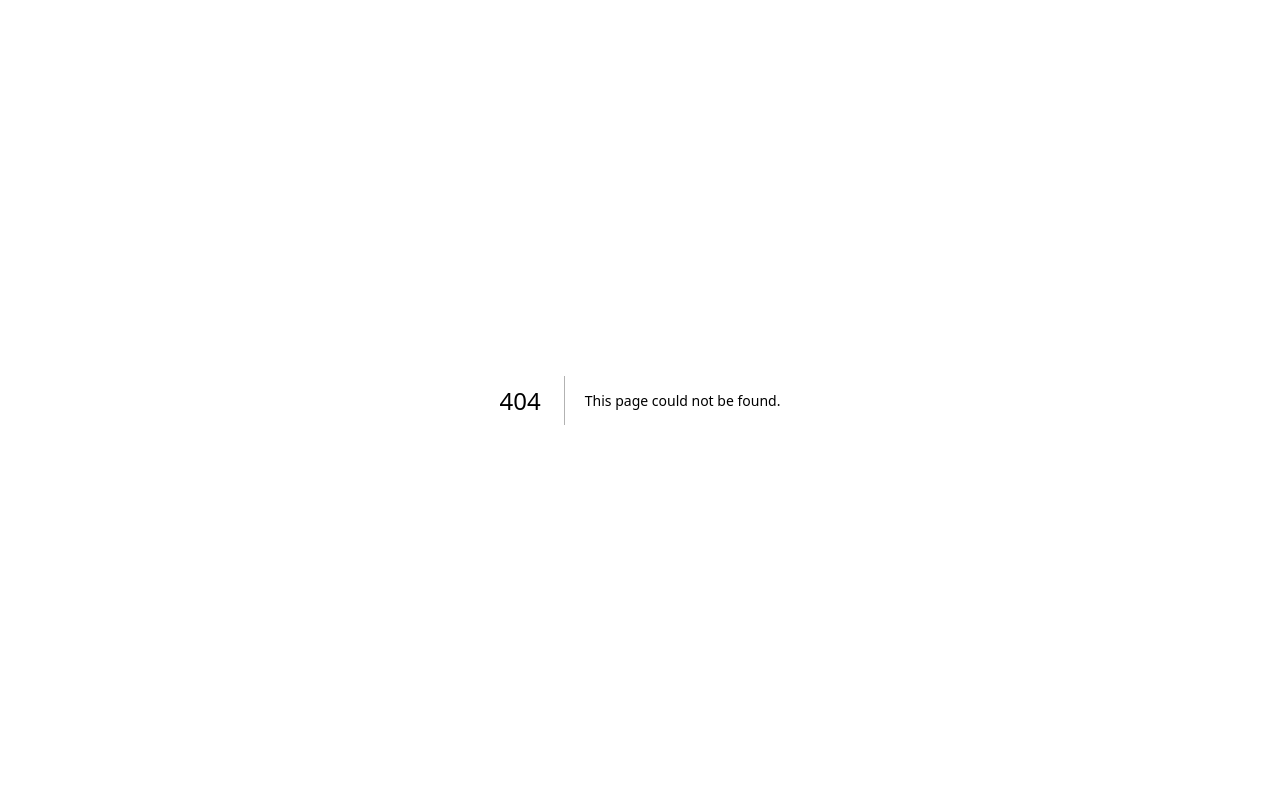
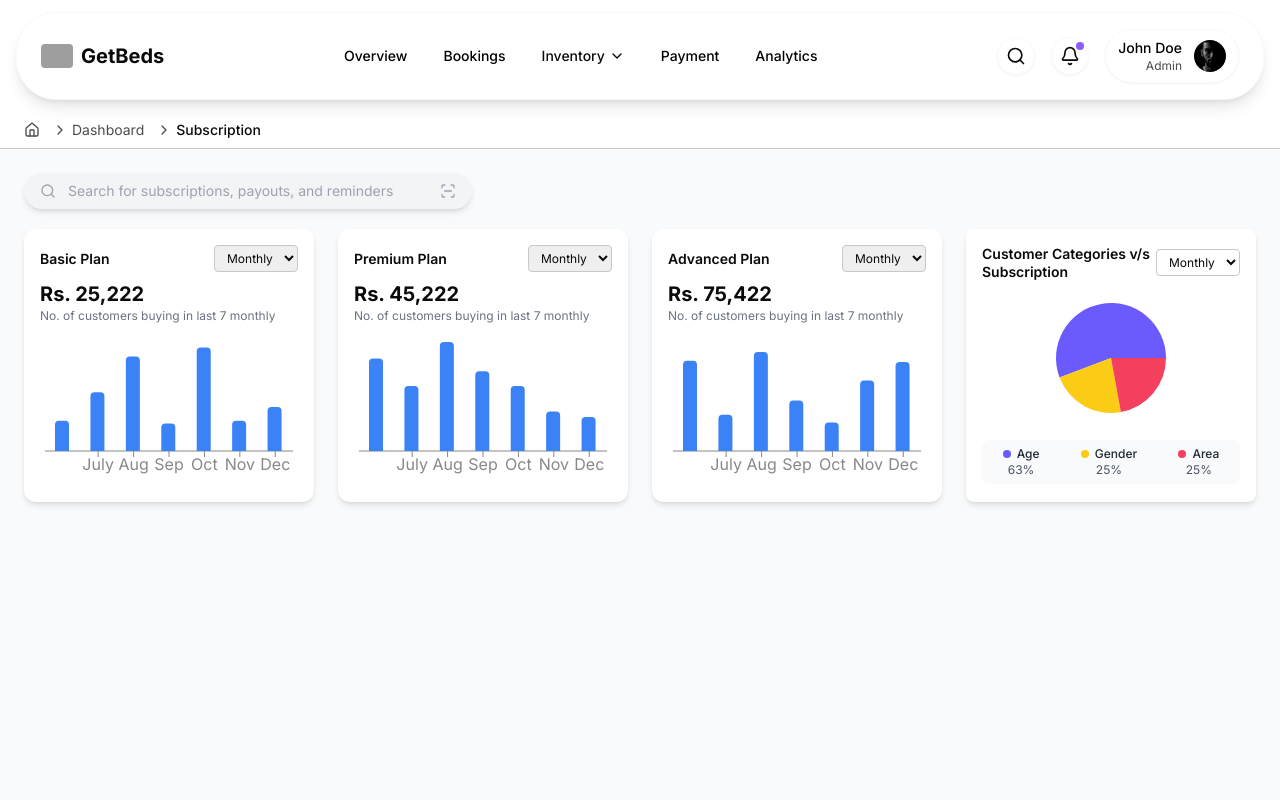
Before and after one commit to Sunil-jangid/getbeds-admin, a Next.js app: page /dashboard/subscription in a window 1280 px wide. Before the commit this address had no page. Shown: the top 800 px of the page. Built offline with nearby package versions, Linux system fonts and the light colour scheme; grey boxes are pictures that could not be loaded.

Commit message:
subscription page

```diff
--- /dev/null
+++ b/src/app/dashboard/subscription/page.tsx
@@ -0,0 +1,182 @@
+'use client';
+import React, { useState } from 'react';
+import {
+  BarChart, Bar, XAxis, YAxis, Tooltip, ResponsiveContainer,
+  PieChart, Pie, Cell, Legend,
+} from 'recharts';
+import { Search, ScanLine } from 'lucide-react';
+
+const timeFrames = ['Weekly', 'Monthly', 'Yearly'] as const;
+type TimeFrame = typeof timeFrames[number];
+const allData = {
+  Daily: [
+    { name: "Age", value: 45 },
+    { name: "Gender", value: 30 },
+    { name: "Area", value: 25 },
+  ],
+  Monthly: [
+    { name: "Age", value: 63 },
+    { name: "Gender", value: 25 },
+    { name: "Area", value: 25 },
+  ],
+  Yearly: [
+    { name: "Age", value: 70 },
+    { name: "Gender", value: 20 },
+    { name: "Area", value: 10 },
+  ],
+};
+
+const COLORS = ["#6B5BFF", "#FACC15", "#F43F5E"]; // Purple, Yellow, Red
+
+const getLabels = (type: TimeFrame) => {
+  if (type === 'Weekly') return ['Mon', 'Tue', 'Wed', 'Thu', 'Fri', 'Sat'];
+  if (type === 'Yearly') return ['2018', '2019', '2020', '2021', '2022', '2023', '2024'];
+  return ['June', 'July', 'Aug', 'Sep', 'Oct', 'Nov', 'Dec'];
+};
+
+
+const generateData = (labels: string[]) =>
+  labels.map((label) => ({
+    name: label,
+    value: Math.floor(Math.random() * 100) + 20,
+  }));
+
+
+const pieData = [
+  { name: 'Age', value: 63 },
+  { name: 'Gender', value: 25 },
+  { name: 'Area', value: 25 },
+];
+
+const Dashboard = () => {
+  const [timeframeBasic, setTimeframeBasic] = useState<TimeFrame>('Monthly');
+  const [timeframePremium, setTimeframePremium] = useState<TimeFrame>('Monthly');
+  const [timeframeAdvanced, setTimeframeAdvanced] = useState<TimeFrame>('Monthly');
+  const [timeframePie, setTimeframePie] = useState<TimeFrame>('Monthly');
+
+  const [dataBasic, setDataBasic] = useState(generateData(getLabels('Monthly')));
+  const [dataPremium, setDataPremium] = useState(generateData(getLabels('Monthly')));
+  const [dataAdvanced, setDataAdvanced] = useState(generateData(getLabels('Monthly')));
+
+  const handleChange = (plan: 'basic' | 'premium' | 'advanced', newTimeframe: TimeFrame) => {
+    const labels = getLabels(newTimeframe);
+    const newData = generateData(labels);
+
+    if (plan === 'basic') {
+      setTimeframeBasic(newTimeframe);
+      setDataBasic(newData);
+    } else if (plan === 'premium') {
+      setTimeframePremium(newTimeframe);
+      setDataPremium(newData);
+    } else if (plan === 'advanced') {
+      setTimeframeAdvanced(newTimeframe);
+      setDataAdvanced(newData);
+    }
+  };
+
+  const renderBarCard = (
+    title: string,
+    amount: number,
+    timeframe: TimeFrame,
+    onChange: (newTime: TimeFrame) => void,
+    data: any[]
+  ) => (
+    <div className="bg-white rounded-xl p-4 shadow-md w-full max-w-xs">
+      <div className="flex justify-between items-center mb-2">
+        <h2 className="text-sm font-semibold">{title}</h2>
+        <select
+          className="text-xs border rounded px-2 py-1 cursor-pointer"
+          value={timeframe}
+          onChange={(e) => onChange(e.target.value as TimeFrame)}
+        >
+          {timeFrames.map((tf) => (
+            <option key={tf} value={tf}>{tf}</option>
+          ))}
+        </select>
+      </div>
+      <div className="text-xl font-bold">Rs. {amount.toLocaleString()}</div>
+      <div className="text-xs text-gray-500 mb-3">
+        No. of customers buying in last 7 {timeframe.toLowerCase()}
+      </div>
+      <ResponsiveContainer width="100%" height={150}>
+        <BarChart data={data} barSize={14}>
+          <XAxis dataKey="name" stroke="#888" />
+          <YAxis hide />
+          <Tooltip />
+          <Bar dataKey="value" fill="#3b82f6" radius={[4, 4, 0, 0]} />
+        </BarChart>
+      </ResponsiveContainer>
+    </div>
+  );
+  const [selectedRange, setSelectedRange] = useState<"Daily" | "Monthly" | "Yearly">("Monthly");
+  const data = allData[selectedRange];
+  return (
+    <div className="p-6 bg-gray-50 min-h-screen">
+        <div className="mb-5 flex items-center bg-gray-100 rounded-full px-4 py-2 w-full max-w-md shadow-md">
+      <Search className="w-4 h-4 text-gray-400" />
+      <input
+        type="text"
+        placeholder="Search for subscriptions, payouts, and reminders"
+        className="flex-grow px-3 text-sm text-gray-700 bg-transparent outline-none placeholder-gray-400"
+      />
+      <ScanLine className="w-4 h-4 text-gray-400" />
+    </div>
+      <div className="grid grid-cols-1 md:grid-cols-4 gap-6">
+        {renderBarCard('Basic Plan', 25222, timeframeBasic, (t) => handleChange('basic', t), dataBasic)}
+        {renderBarCard('Premium Plan', 45222, timeframePremium, (t) => handleChange('premium', t), dataPremium)}
+        {renderBarCard('Advanced Plan', 75422, timeframeAdvanced, (t) => handleChange('advanced', t), dataAdvanced)}
+
+        {/* Pie Chart */}
+        <div className="bg-white rounded-lg shadow-md p-4 w-full max-w-xs">
+  <div className="flex justify-between items-center mb-2">
+    <h2 className="text-sm font-semibold leading-tight">Customer Categories v/s Subscription</h2>
+    <select
+      className="bg-transparent text-xs border rounded px-2 py-1 outline-none cursor-pointer"
+      value={selectedRange}
+      onChange={(e) => setSelectedRange(e.target.value as "Daily" | "Monthly" | "Yearly")}
+    >
+      <option value="Daily">Daily</option>
+      <option value="Monthly">Monthly</option>
+      <option value="Yearly">Yearly</option>
+    </select>
+  </div>
+
+  <ResponsiveContainer width="100%" height={140}>
+    <PieChart>
+      <Pie
+        data={data}
+        cx="50%"
+        cy="50%"
+        outerRadius={55}
+        dataKey="value"
+        stroke="none"
+      >
+        {data.map((entry, index) => (
+          <Cell key={`cell-${index}`} fill={COLORS[index % COLORS.length]} />
+        ))}
+      </Pie>
+    </PieChart>
+  </ResponsiveContainer>
+
+  <div className="flex justify-around mt-3 bg-gray-50 rounded-lg py-1.5">
+    {data.map((item, index) => (
+      <div key={item.name} className="text-center">
+        <div className="flex items-center justify-center gap-1.5">
+          <span
+            className="inline-block w-2 h-2 rounded-full"
+            style={{ backgroundColor: COLORS[index] }}
+          ></span>
+          <span className="text-xs font-medium text-gray-800">{item.name}</span>
+        </div>
+        <p className="text-xs text-gray-600">{item.value}%</p>
+      </div>
+    ))}
+  </div>
+</div>
+
+      </div>
+    </div>
+  );
+};
+
+export default Dashboard;
--- a/src/components/dashboard/navbar.tsx
+++ b/src/components/dashboard/navbar.tsx
@@ -35,7 +35,7 @@ export function DashboardNavbar() {
   { name: 'Profile', href: '/dashboard/profile' },
   { name: 'User Management', href: '/dashboard/usermanagement' },
   { name: 'Customer Support', href: '/dashboard/customersupport' },
-  { name: 'Subscription Plan', href: '#' },
+  { name: 'Subscription Plan', href: '/dashboard/subscription' },
   { name: 'Settings', href: '#' },
   { name: 'Log out', href: '#' },
 ];
```
